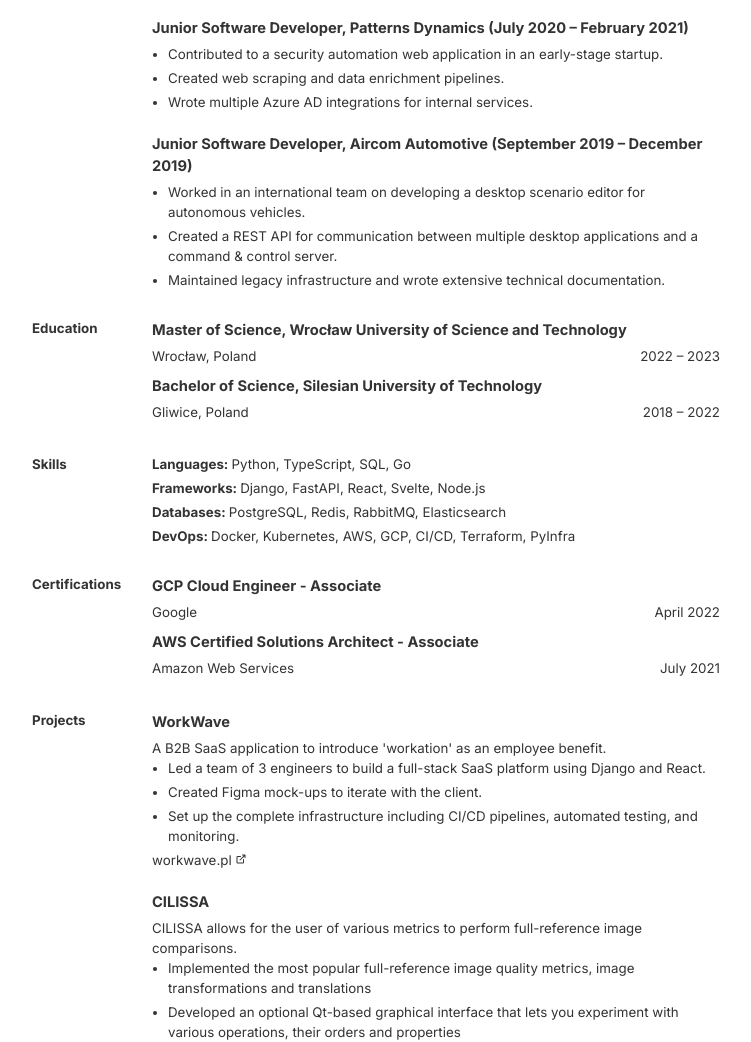
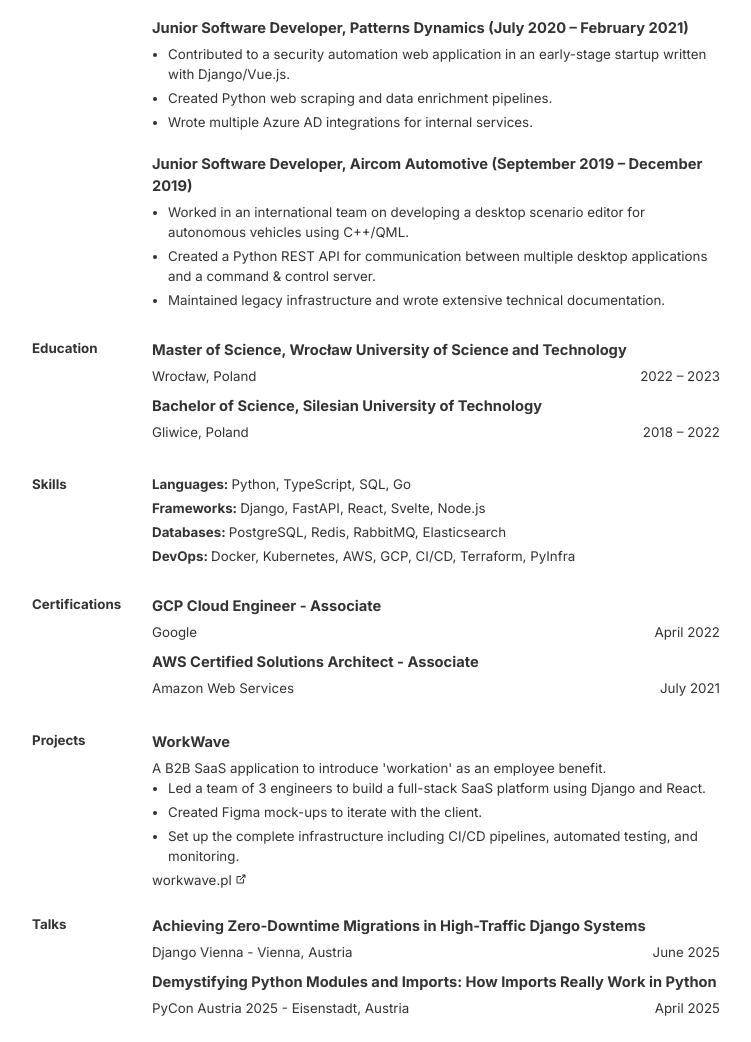
Before and after one commit to exler/personal, an Astro site: page /resume in a window 1280 px wide. Shown: the part 1282-2324 px from the top of the page, without its empty margins (264-1015 px from the left). Built offline with nearby package versions, Linux system fonts and the light colour scheme; Astro itself is replaced by a stand-in of ours.

Commit message:
feat: Improve resume

```diff
--- a/src/pages/resume.astro
+++ b/src/pages/resume.astro
@@ -81,8 +81,8 @@ const resumeData = {
             startDate: "July 2020",
             endDate: "February 2021",
             highlights: [
-                "Contributed to a security automation web application in an early-stage startup.",
-                "Created web scraping and data enrichment pipelines.",
+                "Contributed to a security automation web application in an early-stage startup written with Django/Vue.js.",
+                "Created Python web scraping and data enrichment pipelines.",
                 "Wrote multiple Azure AD integrations for internal services.",
             ],
         },
@@ -93,8 +93,8 @@ const resumeData = {
             startDate: "September 2019",
             endDate: "December 2019",
             highlights: [
-                "Worked in an international team on developing a desktop scenario editor for autonomous vehicles.",
-                "Created a REST API for communication between multiple desktop applications and a command & control server.",
+                "Worked in an international team on developing a desktop scenario editor for autonomous vehicles using C++/QML.",
+                "Created a Python REST API for communication between multiple desktop applications and a command & control server.",
                 "Maintained legacy infrastructure and wrote extensive technical documentation.",
             ],
         },
@@ -152,15 +152,6 @@ const resumeData = {
                 "Set up the complete infrastructure including CI/CD pipelines, automated testing, and monitoring.",
             ],
             url: "workwave.pl",
-        },
-        {
-            name: "CILISSA",
-            description: "CILISSA allows for the user of various metrics to perform full-reference image comparisons.",
-            highlights: [
-                "Implemented the most popular full-reference image quality metrics, image transformations and translations",
-                "Developed an optional Qt-based graphical interface that lets you experiment with various operations, their orders and properties",
-            ],
-            url: "github.com/exler/CILISSA",
         },
     ],
     talks: [
```
